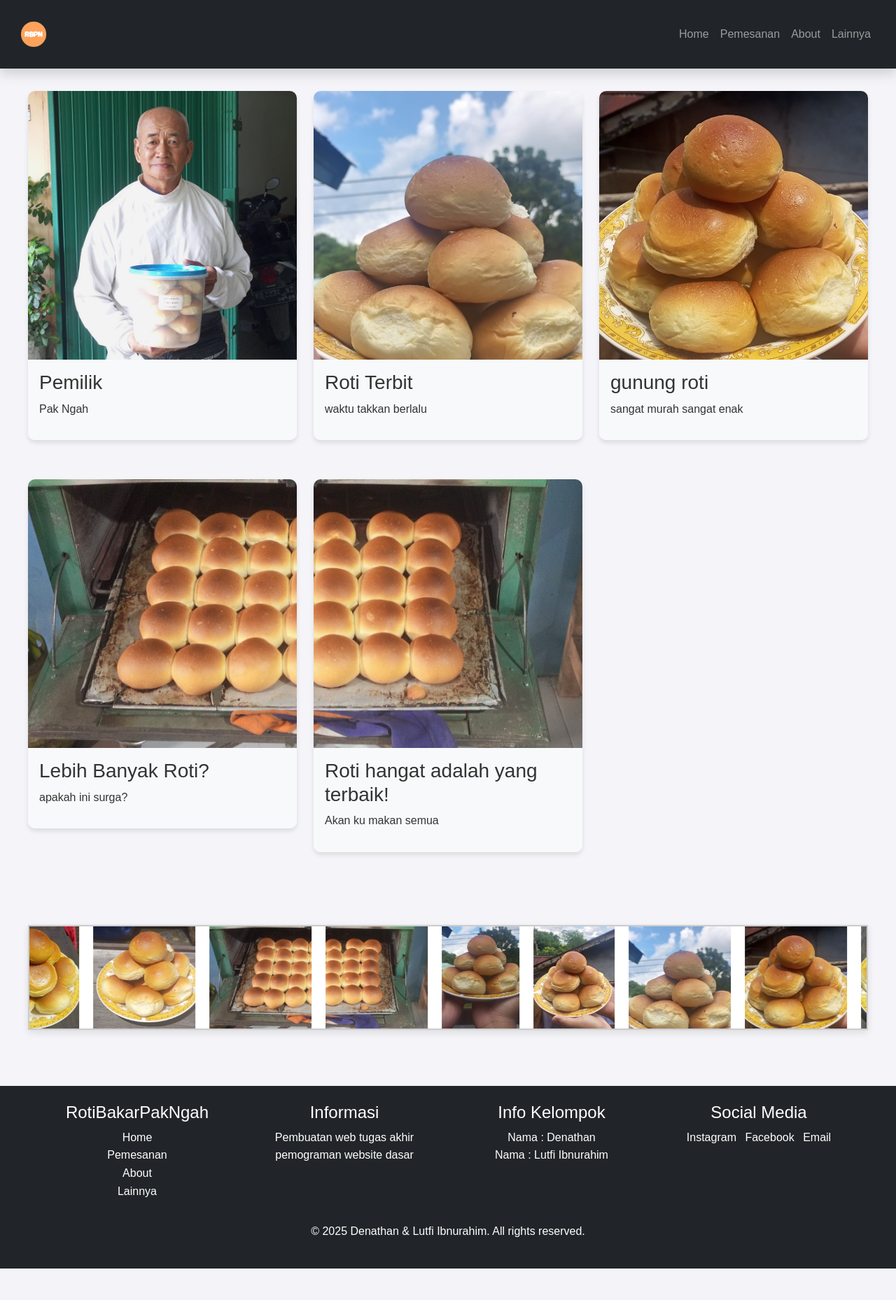
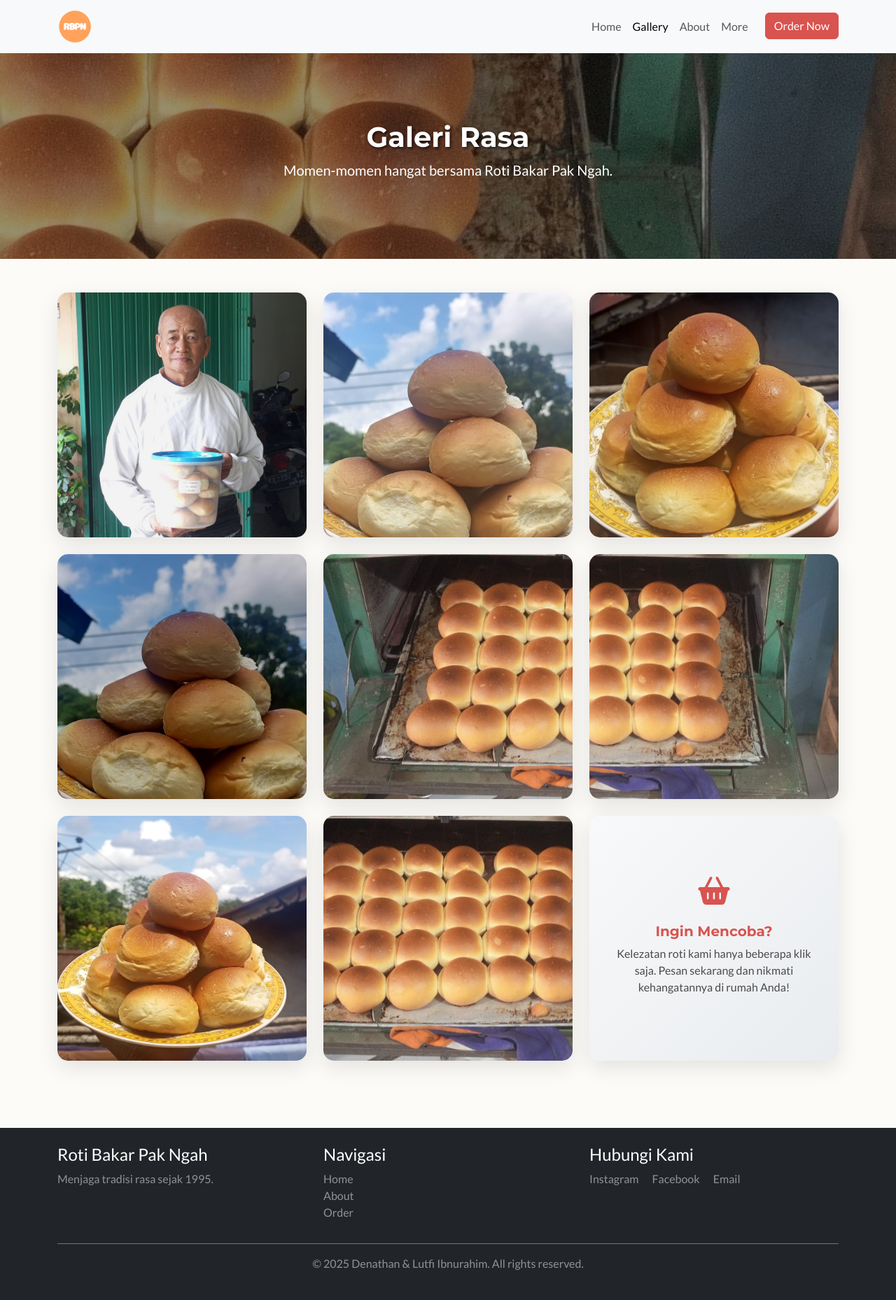
Before and after one commit to bit-8/rotibakarpakngah, a PHP site: page /foto.html in a window 1280 px wide. Shown: the whole page at 70% size. Before the commit the page ends 1813 px from the top, so only its background shows below. Run offline with PHP 8.4, Linux system fonts and the light colour scheme.

Commit message:
RPBN : redesign 2.0 finished

```diff
--- a/foto.css
+++ b/foto.css
@@ -1,62 +1,127 @@
-.photo-gallery {
-    padding: 2rem 0;
+/* General & Fonts */
+body {
+    font-family: 'Lato', sans-serif;
+    background-color: #FCFBF8;
+    overflow-x: hidden;
 }
 
-.photo-item {
-    background-color: white;
-    border-radius: 10px;
-    overflow: hidden;
-    box-shadow: 0 4px 6px rgba(0, 0, 0, 0.1);
-    margin-bottom: 2rem;
+h1, h2, h3, .navbar-brand {
+    font-family: 'Montserrat', sans-serif;
 }
 
-.photo-item img {
-    width: 100%;
-    height: auto;
-    object-fit: cover;
-    transition: transform 0.3s ease;
+/* Header */
+.navbar .btn-primary {
+    background-color: #D9534F;
+    border-color: #D9534F;
 }
 
-.photo-item:hover img {
-    transform: scale(1.05);
+.navbar .btn-primary:hover {
+    background-color: #C9302C;
+    border-color: #AC2925;
 }
 
-.photo-caption {
-    padding: 1rem;
-    background-color: #f8f9fa;
+/* Page Header */
+.page-header {
+    background: linear-gradient(rgba(0, 0, 0, 0.4), rgba(0, 0, 0, 0.4)), url('img/R6.jpeg') no-repeat center center;
+    background-size: cover;
+    padding: 6rem 0;
+    color: white;
 }
 
-.image-container {
-    margin-top: 5%;
-    position: relative;
-    width: 100%;
-    overflow: hidden;
-    border: 2px solid #ccc;
-    background: #fff;
-    box-shadow: 0 4px 10px rgba(0, 0, 0, 0.1);
-    height: 150px; /* Set a fixed height */
+.page-title {
+    font-weight: 700;
+    text-shadow: 2px 2px 4px rgba(0,0,0,0.7);
 }
 
-.image-track {
-    display: flex;
-    position: absolute;
-    top: 0;
-    left: 0;
-    animation: scroll 20s linear infinite;
-    height: 100%;
+/* Gallery Styles */
+.gallery-item {
+    position: relative;
+    overflow: hidden;
+    border-radius: 15px;
+    box-shadow: 0 10px 30px rgba(0,0,0,0.1);
+    cursor: pointer;
+    margin-bottom: 1.5rem;
+    height: 350px; /* Fixed height for all cards */
 }
 
-.image-track img {
+.gallery-item img {
+    width: 100%;
     height: 100%;
-    width: auto;
-    margin: 0 10px;
+    object-fit: cover;
+    transition: transform 0.5s cubic-bezier(0.25, 0.46, 0.45, 0.94);
 }
 
-@keyframes scroll {
-    0% {
-        transform: translateX(0);
-    }
-    100% {
-        transform: translateX(-50%); /* Adjust based on the number of duplicated images */
-    }
+.gallery-item:hover img {
+    transform: scale(1.1);
 }
+
+.gallery-caption {
+    position: absolute;
+    bottom: 0;
+    left: 0;
+    width: 100%;
+    background: linear-gradient(to top, rgba(0,0,0,0.8), transparent);
+    color: white;
+    padding: 2rem 1.5rem 1.5rem;
+    transform: translateY(100%);
+    transition: transform 0.5s cubic-bezier(0.25, 0.46, 0.45, 0.94);
+}
+
+.gallery-item:hover .gallery-caption {
+    transform: translateY(0);
+}
+
+.gallery-caption h5 {
+    font-family: 'Montserrat', sans-serif;
+    font-weight: 700;
+    margin-bottom: 0.25rem;
+}
+
+.gallery-caption p {
+    margin-bottom: 0;
+    font-size: 0.9rem;
+    opacity: 0.9;
+}
+
+/* Text Card Style */
+.gallery-item--text {
+    background: linear-gradient(135deg, #f8f9fa, #e9ecef);
+    display: flex;
+    flex-direction: column;
+    justify-content: center;
+    align-items: center;
+    text-align: center;
+    padding: 2rem;
+    color: #4A4A4A;
+    transition: transform 0.3s ease, box-shadow 0.3s ease;
+}
+
+.gallery-item--text:hover {
+    transform: translateY(-5px);
+    box-shadow: 0 15px 35px rgba(0,0,0,0.12);
+}
+
+.gallery-item--text h5 {
+    font-family: 'Montserrat', sans-serif;
+    font-weight: 700;
+    color: #D9534F;
+}
+
+.gallery-item--text .icon {
+    font-size: 2.5rem;
+    color: #D9534F;
+    margin-bottom: 1rem;
+}
+
+
+/* Animation */
+.gallery-item {
+    opacity: 0;
+    transform: scale(0.9);
+    transition: opacity 0.6s ease-out, transform 0.6s ease-out;
+}
+
+.gallery-item.is-visible {
+    opacity: 1;
+    transform: scale(1);
+}
--- a/foto.html
+++ b/foto.html
@@ -3,17 +3,20 @@
 <head>
     <meta charset="UTF-8">
     <meta name="viewport" content="width=device-width, initial-scale=1.0">
-    <title>Galeri Foto</title>
+    <title>Gallery - Roti Bakar Pak Ngah</title>
     <link href="https://cdn.jsdelivr.net/npm/bootstrap@5.3.3/dist/css/bootstrap.min.css" rel="stylesheet" integrity="sha384-QWTKZyjpPEjISv5WaRU9OFeRpok6YctnYmDr5pNlyT2bRjXh0JMhjY6hW+ALEwIH" crossorigin="anonymous">
-    <link rel="stylesheet" href="style.css">
+    <link rel="preconnect" href="https://fonts.googleapis.com">
+    <link rel="preconnect" href="https://fonts.gstatic.com" crossorigin>
+    <link href="https://fonts.googleapis.com/css2?family=Lato:wght@400;700&family=Montserrat:wght@700&display=swap" rel="stylesheet">
+    <link href="https://cdnjs.cloudflare.com/ajax/libs/font-awesome/6.0.0/css/all.min.css" rel="stylesheet">
     <link rel="stylesheet" href="foto.css">
 </head>
 <body>
-    <header class="bg-dark text-white p-3 shadow">
-        <nav class="navbar navbar-expand-lg navbar-dark">
-            <div class="container-fluid">
+    <header class="shadow-sm">
+        <nav class="navbar navbar-expand-lg navbar-light bg-light">
+            <div class="container">
                 <a class="navbar-brand" href="index.html">
-                    <img src="img/logo.png" alt="Logo" style="height: 40px;">
+                    <img src="img/logo.png" alt="Logo" style="height: 50px;">
                 </a>
                 <button class="navbar-toggler" type="button" data-bs-toggle="collapse" data-bs-target="#navbarNav" aria-controls="navbarNav" aria-expanded="false" aria-label="Toggle navigation">
                     <span class="navbar-toggler-icon"></span>
@@ -21,120 +24,134 @@
                 <div class="collapse navbar-collapse" id="navbarNav">
                     <ul class="navbar-nav ms-auto">
                         <li class="nav-item"><a class="nav-link" href="index.html">Home</a></li>
-                        <li class="nav-item"><a class="nav-link" href="pemesan.html">Pemesanan</a></li>
+                        <li class="nav-item"><a class="nav-link active" href="foto.html">Gallery</a></li>
                         <li class="nav-item"><a class="nav-link" href="about.html">About</a></li>
-                        <li class="nav-item"><a class="nav-link" href="lainnya.html">Lainnya</a></li>
+                        <li class="nav-item"><a class="nav-link" href="lainnya.html">More</a></li>
+                        <li class="nav-item"><a class="btn btn-primary ms-lg-3" href="pemesan.html">Order Now</a></li>
                     </ul>
                 </div>
             </div>
         </nav>
     </header>
 
-    <main class="container photo-gallery">
-        <div class="row">
-            <div class="col-md-6 col-lg-4 mb-4">
-                <div class="photo-item">
-                    <img src="img/founder.jpeg" alt="Foto founder" class="img-fluid">
-                    <div class="photo-caption">
-                        <h3>Pemilik</h3>
-                        <p>Pak Ngah</p>
-                    </div>
+    <main>
+        <!-- Page Header -->
+        <section class="page-header text-center">
+            <div class="container">
+                <h1 class="page-title">Galeri Rasa</h1>
+                <p class="lead">Momen-momen hangat bersama Roti Bakar Pak Ngah.</p>
+            </div>
+        </section>
+
+        <!-- Gallery Section -->
+        <section class="container py-5">
+            <div class="row" id="gallery-grid">
+                <!-- Gallery items will be injected here by JavaScript -->
+            </div>
+        </section>
+    </main>
+
+    <footer class="bg-dark text-white mt-4 p-4">
+        <div class="container">
+            <div class="row">
+                <div class="col-md-4 mb-3">
+                    <h4>Roti Bakar Pak Ngah</h4>
+                    <p class="text-white-50">Menjaga tradisi rasa sejak 1995.</p>
+                </div>
+                <div class="col-md-4 mb-3">
+                    <h4>Navigasi</h4>
+                    <ul class="list-unstyled">
+                        <li><a href="index.html" class="text-white-50 text-decoration-none">Home</a></li>
+                        <li><a href="about.html" class="text-white-50 text-decoration-none">About</a></li>
+                        <li><a href="pemesan.html" class="text-white-50 text-decoration-none">Order</a></li>
+                    </ul>
+                </div>
+                <div class="col-md-4 mb-3">
+                    <h4>Hubungi Kami</h4>
+                    <a href="https://www.instagram.com/natvhan__?igsh=bml6eGp0OWh6Z3N5" target="_blank" class="text-white-50 text-decoration-none me-3">Instagram</a>
+                    <a href="https://www.facebook.com/profile.php?id=61552028236238&mibextid=ZbWKwL" target="_blank" class="text-white-50 text-decoration-none me-3">Facebook</a>
+                    <a href="mailto:231220024@unumuhpnk.ac.id" class="text-white-50 text-decoration-none">Email</a>
                 </div>
             </div>
-            <div class="col-md-6 col-lg-4 mb-4">
-                <div class="photo-item">
-                    <img src="img/R1.jpeg" alt="Foto 1" class="img-fluid">
-                    <div class="photo-caption">
-                        <h3>Roti Terbit</h3>
-                        <p>waktu takkan berlalu</p>
-                    </div>
-                </div>
-            </div>
-            <div class="col-md-6 col-lg-4 mb-4">
-                <div class="photo-item">
-                    <img src="img/R2.jpeg" alt="Foto 2" class="img-fluid">
-                    <div class="photo-caption">
-                        <h3>gunung roti</h3>
-                        <p>sangat murah sangat enak</p>
-                    </div>
-                </div>
-            </div>
-            <div class="col-md-6 col-lg-4 mb-4">
-                <div class="photo-item">
-                    <img src="img/R5.jpeg" alt="Foto 3" class="img-fluid">
-                    <div class="photo-caption">
-                        <h3>Lebih Banyak Roti?</h3>
-                        <p>apakah ini surga?</p>
-                    </div>
-                </div>
-            </div>
-            <div class="col-md-6 col-lg-4 mb-4">
-                <div class="photo-item">
-                    <img src="img/R6.jpeg" alt="Foto 4" class="img-fluid">
-                    <div class="photo-caption">
-                        <h3>Roti hangat adalah yang terbaik!</h3>
-                        <p>Akan ku makan semua</p>
-                    </div>
-                </div>
-            </div>
-        </div>
-
-        <div class="image-container mt-5">
-            <div class="image-track">
-                <img src="img/R1.jpeg" alt="Image 1">
-                <img src="img/R2.jpeg" alt="Image 2">
-                <img src="img/R3.jpeg" alt="Image 3">
-                <img src="img/R4.jpeg" alt="Image 4">
-                <img src="img/R5.jpeg" alt="Image 5">
-                <img src="img/R6.jpeg" alt="Image 6">
-                <img src="img/roti1.jpeg" alt="Image 7">
-                <img src="img/roti2.jpeg" alt="Image 8">
-                <!-- Duplicate images for seamless effect -->
-                <img src="img/R1.jpeg" alt="Image 1">
-                <img src="img/R2.jpeg" alt="Image 2">
-                <img src="img/R3.jpeg" alt="Image 3">
-                <img src="img/R4.jpeg" alt="Image 4">
-                <img src="img/R5.jpeg" alt="Image 5">
-                <img src="img/R6.jpeg" alt="Image 6">
-                <img src="img/roti1.jpeg" alt="Image 7">
-                <img src="img/roti2.jpeg" alt="Image 8">
-            </div>
-        </div>
-    </main>
-
-    <footer class="bg-dark text-white mt-5 p-4">
-        <div class="container">
-            <div class="row">
-                <div class="col-md-3">
-                    <h4>RotiBakarPakNgah</h4>
-                    <ul class="list-unstyled">
-                        <li><a href="index.html" class="text-white text-decoration-none">Home</a></li>
-                        <li><a href="pemesan.html" class="text-white text-decoration-none">Pemesanan</a></li>
-                        <li><a href="about.html" class="text-white text-decoration-none">About</a></li>
-                        <li><a href="lainnya.html" class="text-white text-decoration-none">Lainnya</a></li>
-                    </ul>
-                </div>
-                <div class="col-md-3">
-                    <h4>Informasi</h4>
-                    <p>Pembuatan web tugas akhir pemograman website dasar</p>
-                </div>
-                <div class="col-md-3">
-                    <h4>Info Kelompok</h4>
-                    <p>Nama : Denathan<br>Nama : Lutfi Ibnurahim</p>
-                </div>
-                <div class="col-md-3">
-                    <h4>Social Media</h4>
-                    <a href="https://www.instagram.com/natvhan__?igsh=bml6eGp0OWh6Z3N5" target="_blank" class="text-white text-decoration-none me-2">Instagram</a>
-                    <a href="https://www.facebook.com/profile.php?id=61552028236238&mibextid=ZbWKwL" target="_blank" class="text-white text-decoration-none me-2">Facebook</a>
-                    <a href="mailto:231220024@unumuhpnk.ac.id" class="text-white text-decoration-none">Email</a>
-                </div>
-            </div>
-            <div class="text-center mt-3">
+            <div class="text-center text-white-50 pt-3 border-top border-secondary">
                 <p>&copy; 2025 Denathan & Lutfi Ibnurahim. All rights reserved.</p>
             </div>
         </div>
     </footer>
+
     <script src="https://cdn.jsdelivr.net/npm/bootstrap@5.3.3/dist/js/bootstrap.bundle.min.js" integrity="sha384-YvpcrYf0tY3lHB60NNkmXc5s9fDVZLESaAA55NDzOxhy9GkcIdslK1eN7N6jIeHz" crossorigin="anonymous"></script>
-    <script src="script.js"></script>
+    <script>
+        document.addEventListener("DOMContentLoaded", function() {
+            const galleryItems = [
+                { img: 'img/founder.jpeg', title: 'Sang Perintis', desc: 'Pak Ngah, pendiri usaha.' },
+                { img: 'img/R1.jpeg', title: 'Roti Pagi', desc: 'Awal hari yang sempurna.' },
+                { img: 'img/R2.jpeg', title: 'Tumpukan Kebaikan', desc: 'Selalu lebih dari cukup.' },
+                { img: 'img/R3a.jpeg', title: 'Seni Sederhana', desc: 'Dibuat dengan hati.' },
+                { img: 'img/R5.jpeg', title: 'Surga Roti', desc: 'Kelezatan di setiap gigitan.' },
+                { img: 'img/R6.jpeg', title: 'Hangat & Segar', desc: 'Langsung dari panggangan.' },
+                { img: 'img/roti10.jpeg', title: 'Siap Saji', desc: 'Menemani setiap momen.' },
+                { img: 'img/roti13a.jpeg', title: 'Klasik & Abadi', desc: 'Rasa yang tak lekang oleh waktu.' }
+            ];
+
+            const galleryGrid = document.getElementById('gallery-grid');
+
+            // Populate image cards
+            galleryItems.forEach(item => {
+                const col = document.createElement('div');
+                col.className = 'col-md-6 col-lg-4';
+
+                const galleryItem = document.createElement('div');
+                galleryItem.className = 'gallery-item';
+
+                galleryItem.innerHTML = `
+                    <img src="${item.img}" alt="${item.title}" class="img-fluid">
+                    <div class="gallery-caption">
+                        <h5>${item.title}</h5>
+                        <p>${item.desc}</p>
+                    </div>
+                `;
+                col.appendChild(galleryItem);
+                galleryGrid.appendChild(col);
+            });
+
+            // Add a text card if the grid is unbalanced
+            if (galleryItems.length % 3 !== 0) {
+                const col = document.createElement('div');
+                col.className = 'col-md-6 col-lg-4';
+
+                const textItem = document.createElement('a');
+                textItem.href = 'pemesan.html';
+                textItem.className = 'gallery-item gallery-item--text text-decoration-none';
+
+                textItem.innerHTML = `
+                    <div class="icon"><i class="fas fa-shopping-basket"></i></div>
+                    <h5>Ingin Mencoba?</h5>
+                    <p>Kelezatan roti kami hanya beberapa klik saja. Pesan sekarang dan nikmati kehangatannya di rumah Anda!</p>
+                `;
+                col.appendChild(textItem);
+                galleryGrid.appendChild(col);
+            }
+
+
+            // Animation observer
+            const animatedElements = document.querySelectorAll('.gallery-item');
+            const observer = new IntersectionObserver((entries) => {
+                entries.forEach((entry, index) => {
+                    if (entry.isIntersecting) {
+                        setTimeout(() => {
+                            entry.target.classList.add('is-visible');
+                        }, index * 100);
+                        observer.unobserve(entry.target);
+                    }
+                });
+            }, {
+                threshold: 0.1
+            });
+
+            animatedElements.forEach(el => {
+                observer.observe(el);
+            });
+        });
+    </script>
 </body>
 </html>
```
